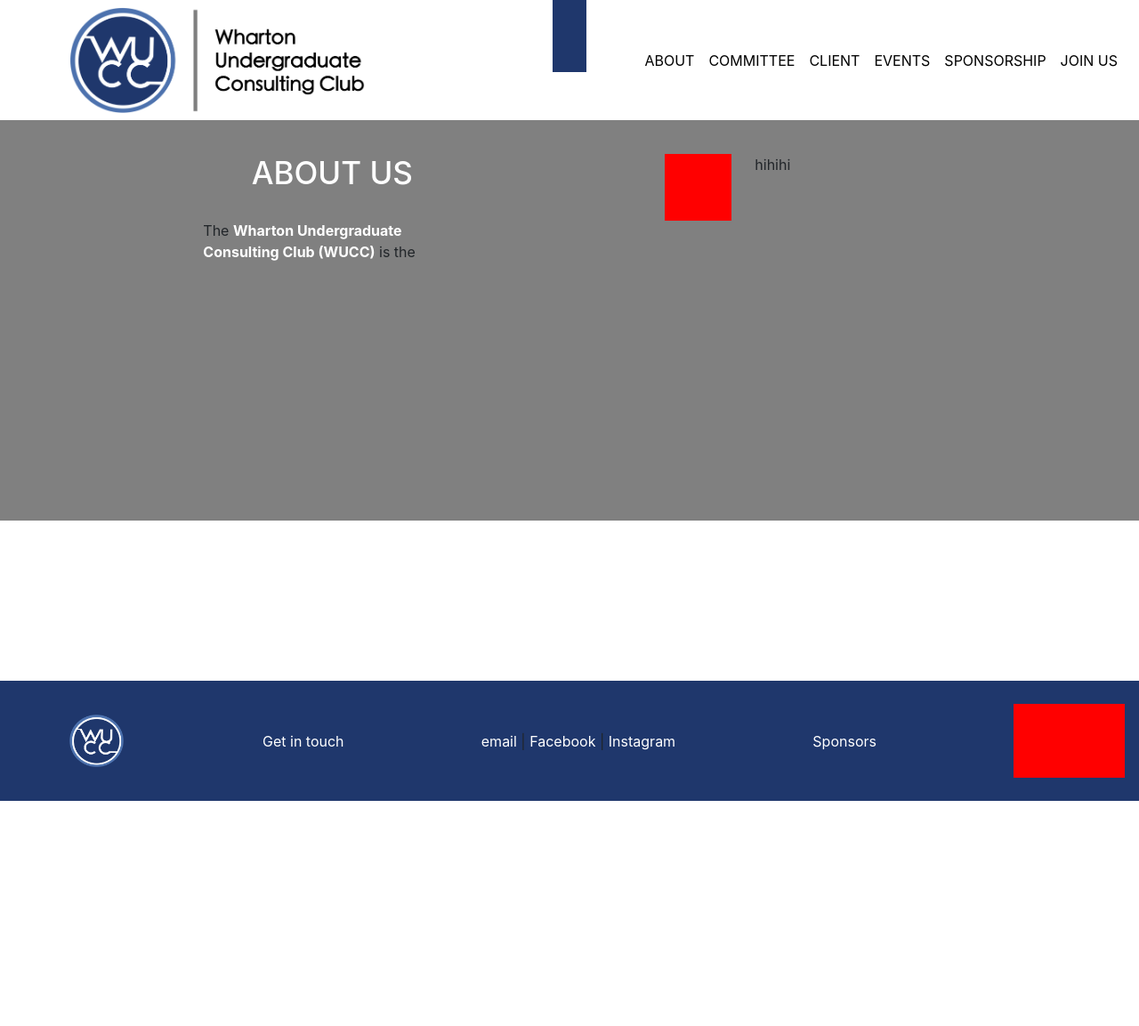
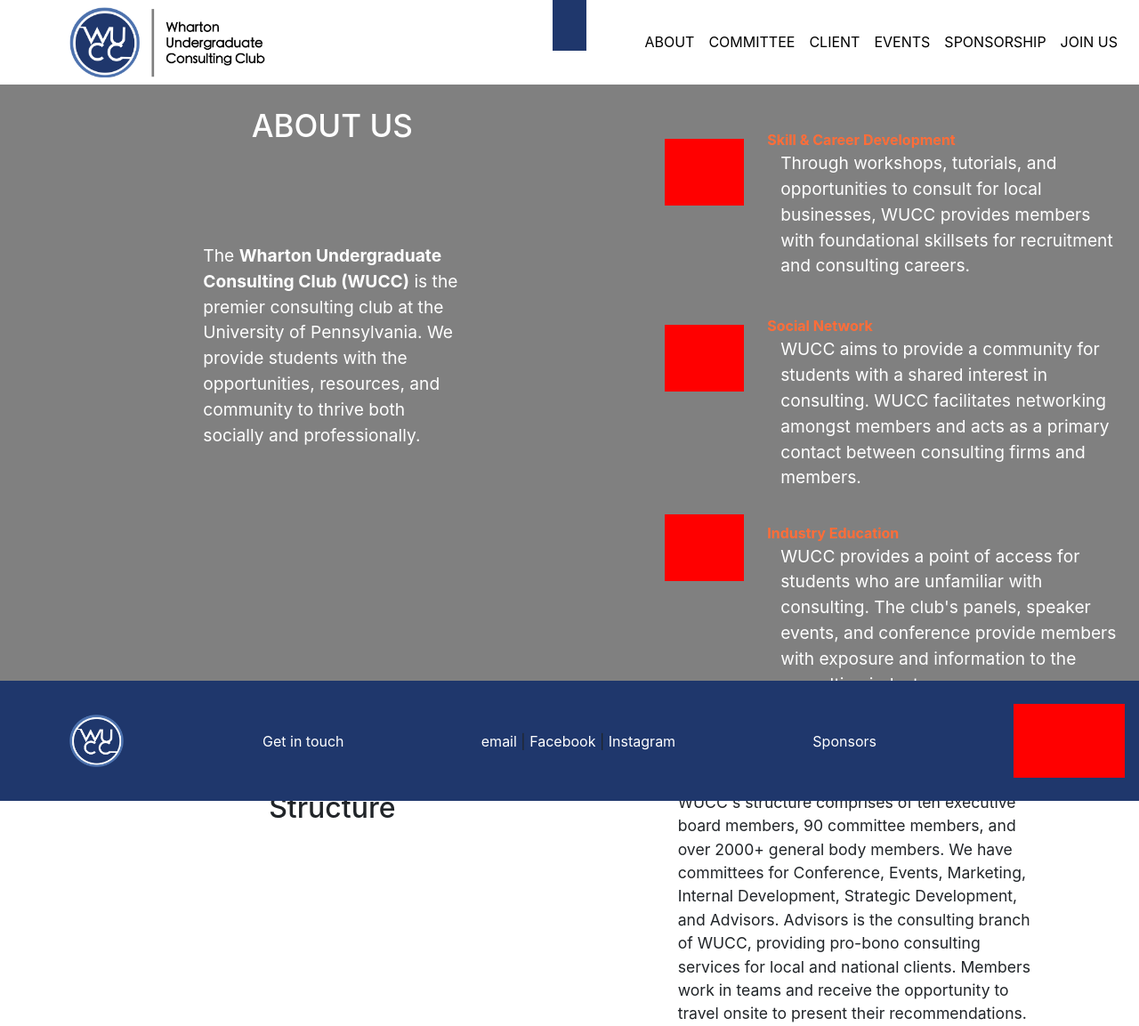
Before and after one commit to Penn-Wucc/Penn-Wucc.github.io, a Jekyll site: the page built from about.html, in a window 1280 px wide. Shown: the whole page at 89% size. Built offline with Jekyll 4.4.1, drawn with Linux system fonts in a browser that asks for light colours; nearby versions of some CDN libraries; before the commit the page ends 900 px from its top, so only the background shows below that.

Commit message:
major work

```diff
--- a/about.html
+++ b/about.html
@@ -7,21 +7,78 @@ permalink: /about/
 <div class="container-fluid target">
     <div class="row">
         <div class="col-md-3 offset-md-2 content">
-                    <h3 class="text-center">
+                <h3 class="text-center intro">
                     ABOUT US
                 </h3>
                 <br>
-                    <p>The <strong>Wharton Undergraduate Consulting Club (WUCC)</strong> is the </p>
+                <p>The <strong>Wharton Undergraduate Consulting Club (WUCC)</strong> is the premier consulting club
+                    at the University of Pennsylvania. We provide students with the opportunities, resources, and community to thrive
+                both socially and professionally.</p>
         </div>
         <div class="col-md-5 offset-md-2 content">
             <div class="column">
+                <div class="row subcontent">
+                    <div class="redder col-md-2"></div>
+                    <div class="column col-md">
                         <div class="row">
-                            <div class="redder"></div>
-                            <div class="thing">
-                                hihihi
+                            <div class="subheader">
+                                <strong>Skill & Career Development</strong>
+                            </div>
+                        </div>
+                        <div class="">
+                            <p>Through workshops, tutorials, and opportunities to consult for local businesses,
+                                WUCC provides members with foundational skillsets for recruitment and consulting careers.
+                            </p>
+                        </div>
+                    </div>
+                </div>
+                <div class="row subcontent">
+                    <div class="redder col-md-2"></div>
+                    <div class="column col-md">
+                        <div class="row">
+                            <div class="subheader">
+                                <strong>Social Network</strong>
+                            </div>
+                        </div>
+                        <div class="">
+                            <p>WUCC aims to provide a community for students with a shared interest in consulting.
+                                WUCC facilitates networking amongst members and acts as a primary contact
+                                between consulting firms and members.
+                            </p>
+                        </div>
+                    </div>
+                </div>
+                <div class="row">
+                    <div class="redder col-md-2"></div>
+                    <div class="column col-md">
+                        <div class="row subcontent">
+                            <div class="subheader">
+                                <strong>Industry Education</strong>
+                            </div>
+                        </div>
+                        <div class="">
+                            <p>WUCC provides a point of access for students who are unfamiliar with consulting. The club's
+                                panels, speaker events, and conference provide members with exposure and information to the consulting industry.
+                            </p>
                         </div>
                     </div>
                 </div>
             </div>
         </div>
     </div>
+</div>
+<div class="container-fluid structure">
+    <div class="row">
+        <div class="col-md-3 offset-md-2 boxed">
+            <h2 class="text-center intro-grey">
+                Structure
+            </h2>
+        </div>
+        <div class="col-xl-4 offset-md-2 content-grey">
+            WUCC's structure comprises of ten executive board members, 90 committee members, and over 2000+ general body members.
+            We have committees for Conference, Events, Marketing, Internal Development, Strategic Development, and Advisors.
+            Advisors is the consulting branch of WUCC, providing pro-bono consulting services for local and national clients.
+            Members work in teams and receive the opportunity to travel onsite to present their recommendations.
+        </div>
+    </div>
+</div>
--- a/css/front.scss
+++ b/css/front.scss
@@ -3,17 +3,24 @@
 ---
 
 @import 'colors';
+html {
+    height: 100%;
 
+}
 html, body {
-    height: 100%;
+
     margin: 0;
     padding: 0;
 }
 
 body {
+    height: 70%;
     width: 100%;
     font: 'Montserrat';
     font-weight: 400;
+    position: absolute;
+    overflow-y: scroll;
+
 }
 
 // #floater {
@@ -34,16 +41,22 @@ body {
 .target {
     background-color: gray;
     min-height: 50%;
+    color: white;
 }
 
 .content {
-    margin-top: 3%;
+    margin-top: 2%;
+    margin-bottom: 2%;
     h3 {
         color: white;
         border-bottom-color: white;
     }
-    p strong {
-        color: white;
+    p {
+        font-size: 1.2rem;
+        strong {
+            color: white;
+
+        }
     }
 }
 
@@ -51,10 +64,44 @@ body {
     width: 75px;
     height: 75px;
     margin-right: 5%;
+    margin-top: 2%;
     background-color: red;
 }
 
+.whiteout {
+    margin-top: 2%;
+    height: 1em;
+    background-color: white;
+}
 
+.secondary {
+    margin-top: 1em;
+}
+
+.subheader {
+    color: #ff6d38;
+}
+
+.subcontent {
+    margin-top:5%;
+}
+.intro {
+    margin-bottom: 30%;
+}
+
+.structure {
+    margin-top: 5%;
+    .content-grey {
+        font-size: 1.1rem;
+    }
+
+    @media(min-width: 700px) {
+        margin-bottom: 12rem;
+    }
+    @media(max-width: 699px) {
+        margin-bottom: 3rem;
+    }
+}
 // .front-text {
 //     color: #EEEDEA;
 //     text-align: center;
--- a/css/main.scss
+++ b/css/main.scss
@@ -25,3 +25,9 @@ body {
     font-weight: 400;
 
 }
+
+.logo {
+    background-repeat: no-repeat;
+    background-position-y: center;
+
+}
--- /dev/null
+++ b/sponsorship.html
@@ -0,0 +1,5 @@
+---
+title: Sponsorship
+layout: default
+permalink: /Sponsorship/
+---
```
Also changed, not shown: _data/clients.json (added, +9 -0 lines), client.html (added, +34 -0 lines), index.html (+25 -1 lines), join.html (added, +22 -0 lines), img/test_img.webp (added). Lines whose indentation alone changed are shown as unchanged.
